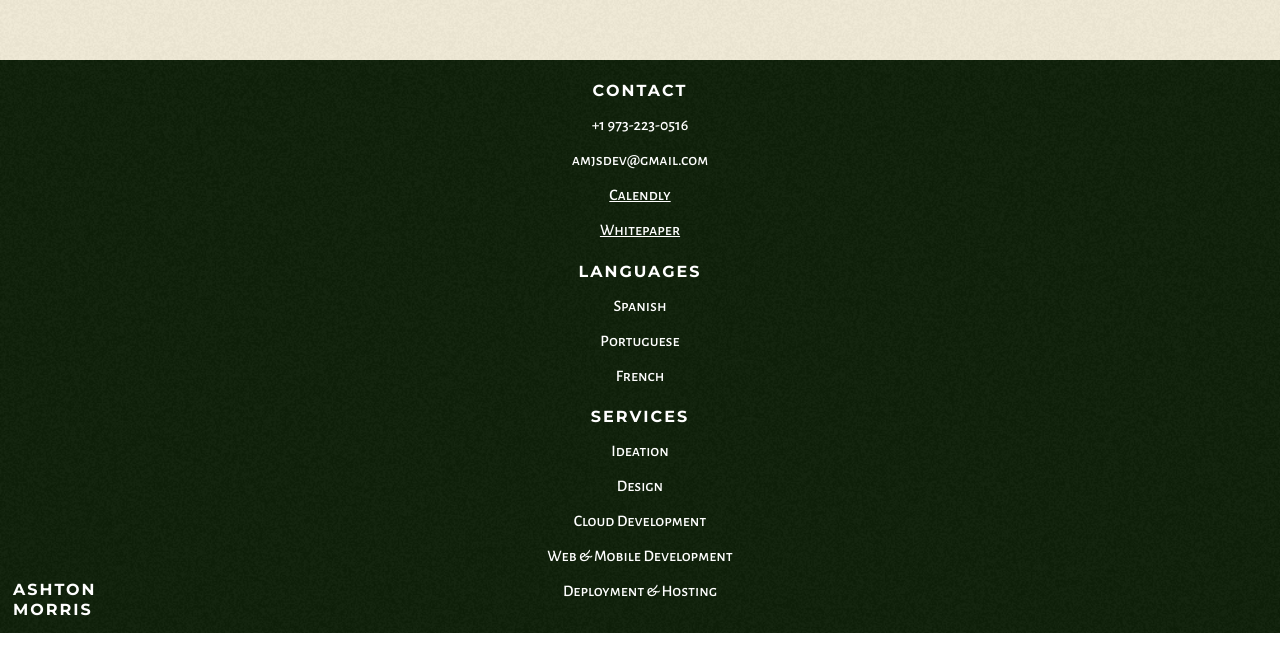
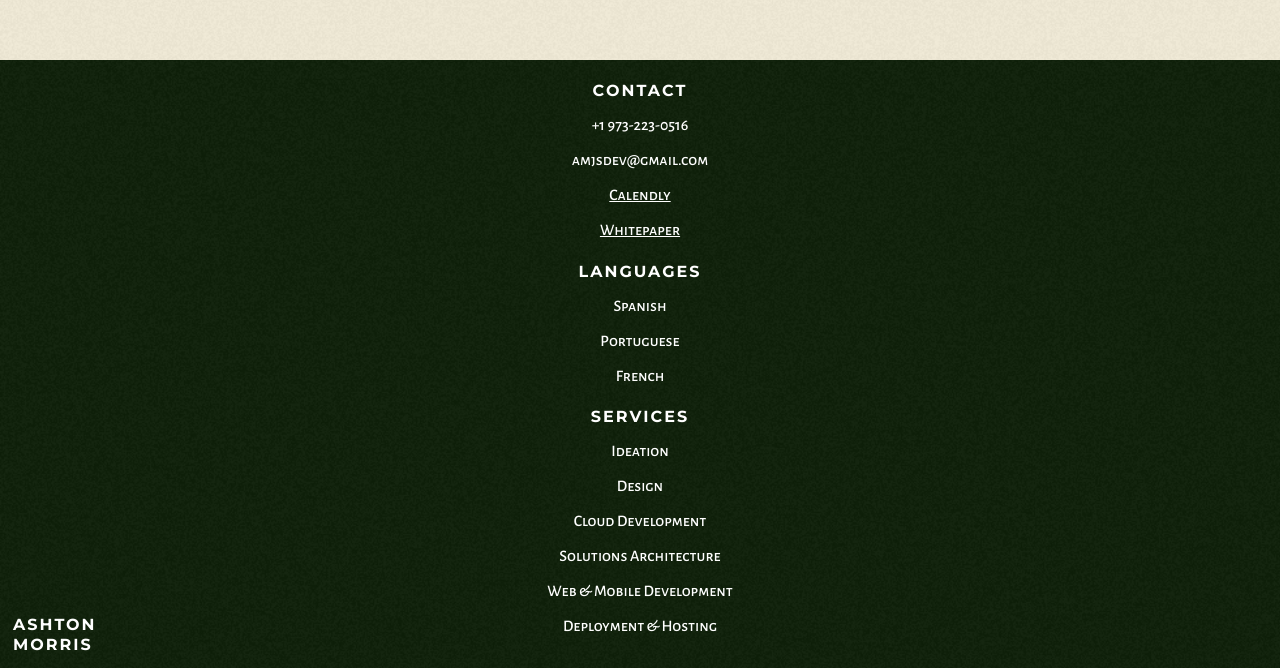
Before and after one commit to xtravanillasoftware/1car.us, a React (Create React App) app: page / in a window 1280 px wide. Shown: the part 740-1408 px from the top of the page. Before the commit the page ends 1373 px from the top, so only its background shows below. Built offline with nearby package versions, Linux system fonts and the light colour scheme.

Commit message:
update services

```diff
--- a/src/pages/cover.tsx
+++ b/src/pages/cover.tsx
@@ -36,6 +36,7 @@ export default function Cover() {
             <p>Ideation</p>
             <p>Design</p>
             <p>Cloud Development</p>
+            <p>Solutions Architecture</p>
             <p>Web & Mobile Development</p>
             <p>Deployment & Hosting</p>
           </div>
```
Also changed, not shown: 7 other files (tests, documents, lock files or other folders).
